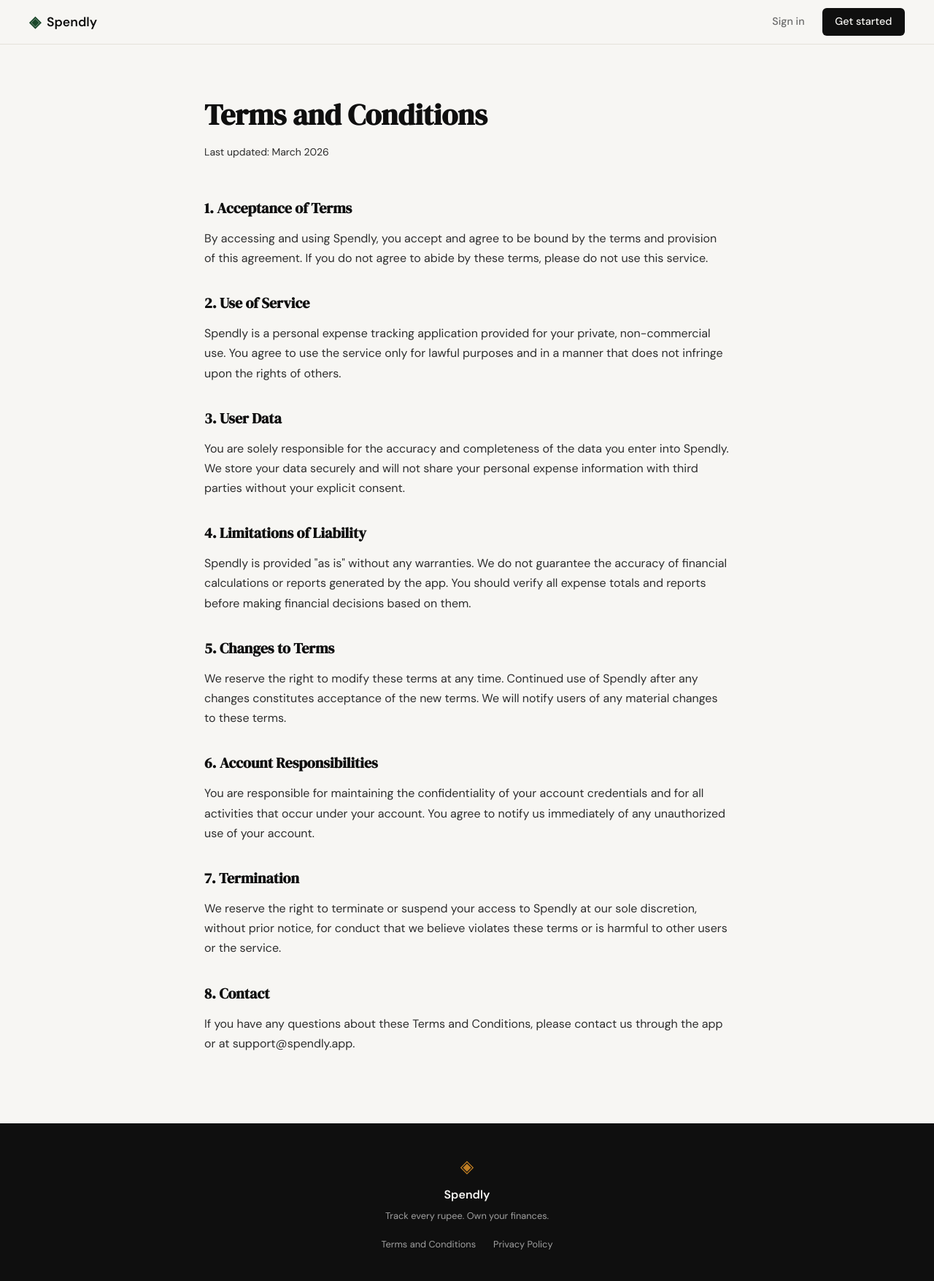
After one commit to UTTAMKANSARA/Spendly, a Flask app: page /terms in a window 1280 px wide. The commit adds this page. Shown: the whole page at 73% size. Run offline with Flask 3, Linux system fonts and the light colour scheme.

Commit message:
terms and conditions updates

```diff
--- a/app.py
+++ b/app.py
@@ -20,6 +20,11 @@ def register():
 @app.route("/login")
 def login():
     return render_template("login.html")
+
+
+@app.route("/terms")
+def terms():
+    return render_template("terms.html")
 
 
 # ------------------------------------------------------------------ #
--- a/static/css/style.css
+++ b/static/css/style.css
@@ -507,6 +507,64 @@ a { color: inherit; text-decoration: none; }
     color: var(--ink-faint);
 }
 
+.footer-links {
+    display: flex;
+    gap: 1.5rem;
+    margin-top: 0.75rem;
+}
+
+.footer-links a {
+    font-size: 0.8rem;
+    color: var(--ink-faint);
+    transition: color 0.2s;
+}
+
+.footer-links a:hover { color: var(--paper); }
+
+/* ------------------------------------------------------------------ */
+/* Legal/Terms page                                                    */
+/* ------------------------------------------------------------------ */
+
+.page-container {
+    max-width: var(--max-width);
+    margin: 0 auto;
+    padding: 4rem 2rem;
+}
+
+.legal-content {
+    max-width: 720px;
+    margin: 0 auto;
+}
+
+.legal-content h1 {
+    font-family: var(--font-display);
+    font-size: 2.5rem;
+    color: var(--ink);
+    margin-bottom: 0.5rem;
+}
+
+.legal-updated {
+    font-size: 0.875rem;
+    color: var(--ink-muted);
+    margin-bottom: 3rem;
+}
+
+.legal-content section {
+    margin-bottom: 2rem;
+}
+
+.legal-content h2 {
+    font-family: var(--font-display);
+    font-size: 1.25rem;
+    color: var(--ink);
+    margin-bottom: 0.75rem;
+}
+
+.legal-content p {
+    color: var(--ink-soft);
+    line-height: 1.7;
+}
+
 /* ------------------------------------------------------------------ */
 /* Responsive                                                          */
 /* ------------------------------------------------------------------ */
--- a/templates/base.html
+++ b/templates/base.html
@@ -34,6 +34,10 @@
             <span class="brand-icon">◈</span>
             <span class="footer-name">Spendly</span>
             <p class="footer-copy">Track every rupee. Own your finances.</p>
+            <div class="footer-links">
+                <a href="{{ url_for('terms') }}">Terms and Conditions</a>
+                <a href="#">Privacy Policy</a>
+            </div>
         </div>
     </footer>
 
--- /dev/null
+++ b/templates/terms.html
@@ -0,0 +1,52 @@
+{% extends "base.html" %}
+
+{% block title %}Terms and Conditions — Spendly{% endblock %}
+
+{% block content %}
+<div class="page-container">
+    <div class="legal-content">
+        <h1>Terms and Conditions</h1>
+        <p class="legal-updated">Last updated: March 2026</p>
+
+        <section>
+            <h2>1. Acceptance of Terms</h2>
+            <p>By accessing and using Spendly, you accept and agree to be bound by the terms and provision of this agreement. If you do not agree to abide by these terms, please do not use this service.</p>
+        </section>
+
+        <section>
+            <h2>2. Use of Service</h2>
+            <p>Spendly is a personal expense tracking application provided for your private, non-commercial use. You agree to use the service only for lawful purposes and in a manner that does not infringe upon the rights of others.</p>
+        </section>
+
+        <section>
+            <h2>3. User Data</h2>
+            <p>You are solely responsible for the accuracy and completeness of the data you enter into Spendly. We store your data securely and will not share your personal expense information with third parties without your explicit consent.</p>
+        </section>
+
+        <section>
+            <h2>4. Limitations of Liability</h2>
+            <p>Spendly is provided "as is" without any warranties. We do not guarantee the accuracy of financial calculations or reports generated by the app. You should verify all expense totals and reports before making financial decisions based on them.</p>
+        </section>
+
+        <section>
+            <h2>5. Changes to Terms</h2>
+            <p>We reserve the right to modify these terms at any time. Continued use of Spendly after any changes constitutes acceptance of the new terms. We will notify users of any material changes to these terms.</p>
+        </section>
+
+        <section>
+            <h2>6. Account Responsibilities</h2>
+            <p>You are responsible for maintaining the confidentiality of your account credentials and for all activities that occur under your account. You agree to notify us immediately of any unauthorized use of your account.</p>
+        </section>
+
+        <section>
+            <h2>7. Termination</h2>
+            <p>We reserve the right to terminate or suspend your access to Spendly at our sole discretion, without prior notice, for conduct that we believe violates these terms or is harmful to other users or the service.</p>
+        </section>
+
+        <section>
+            <h2>8. Contact</h2>
+            <p>If you have any questions about these Terms and Conditions, please contact us through the app or at support@spendly.app.</p>
+        </section>
+    </div>
+</div>
+{% endblock %}
```
